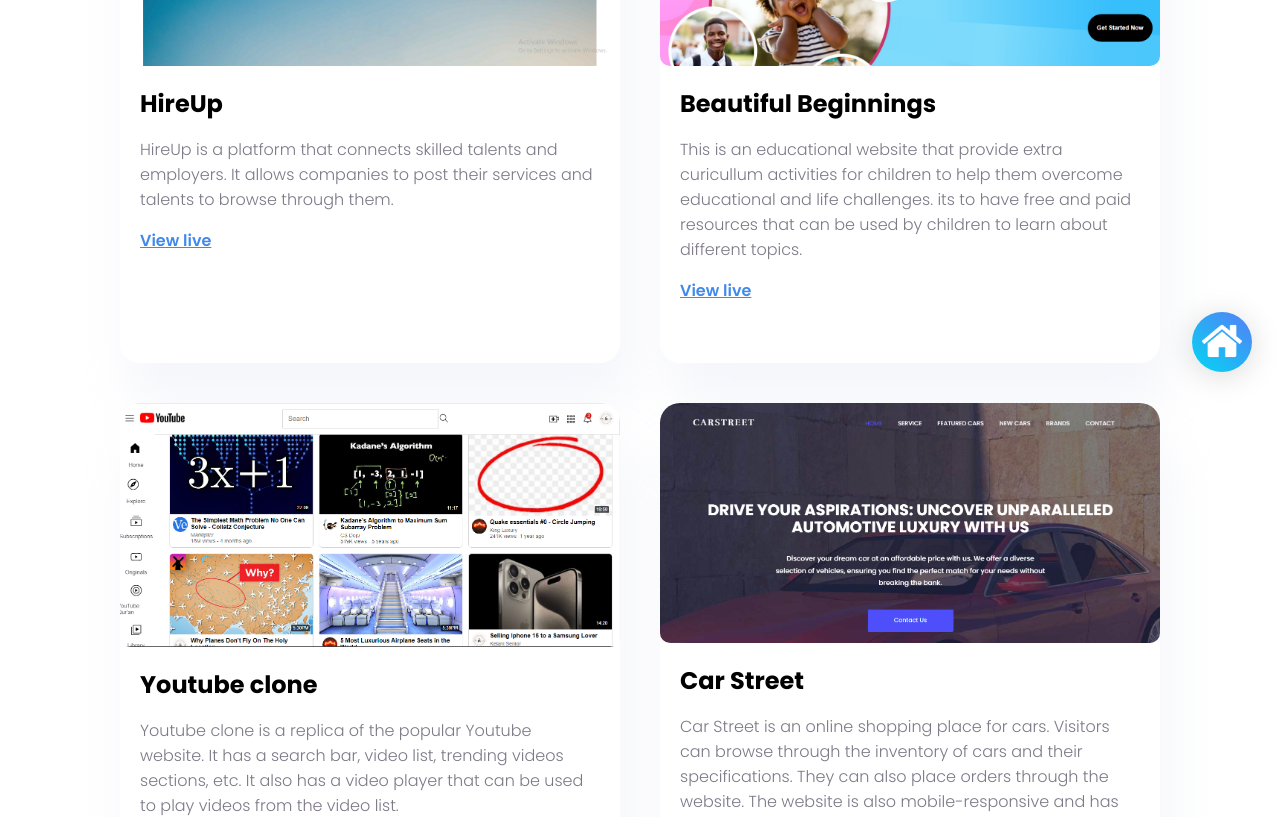
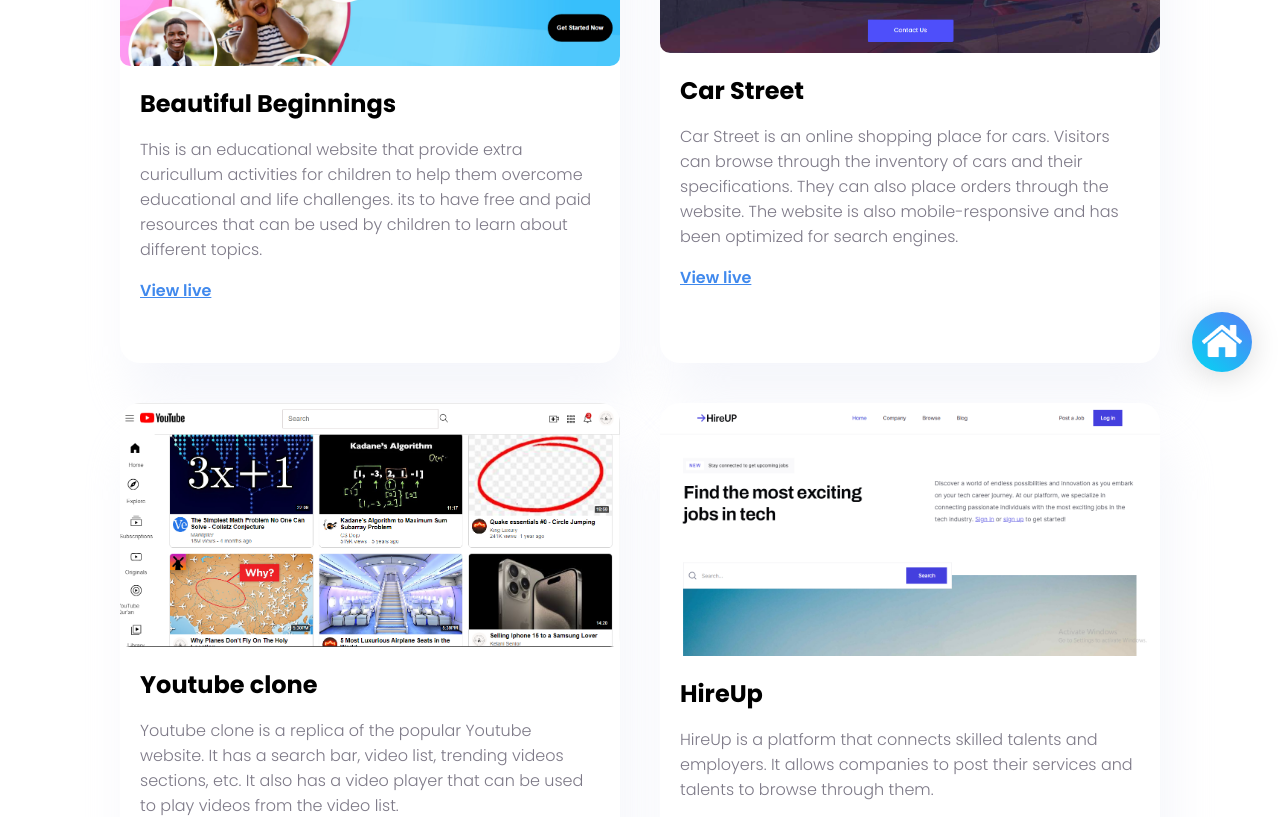
Before and after one commit to AbdulGoniyy/My-Portfolio-Website, a React (Create React App) app: page /#/projects in a window 1280 px wide. Shown: the part 400-1217 px from the top of the page. Built offline with nearby package versions, Linux system fonts and the light colour scheme.

Commit message:
next ups

```diff
--- a/src/assets/projectsData.js
+++ b/src/assets/projectsData.js
@@ -4,13 +4,7 @@ import Beautiful from './Beautiful.PNG'
 import Hireup from './Hireup.PNG'
 import Buybestbefore from './buybestbefore.PNG'
 export const projectsData = [
-     {
-        projectName: 'HireUp',
-        projectDescription:
-            'HireUp is a platform that connects skilled talents and employers. It allows companies to post their services and talents to browse through them.',
-        imageUrl: Hireup,
-        projectUrl: 'https://hireup-a367d6.webflow.io/',
-    },
+
     {
         projectName: 'Beautiful Beginnings',
         projectDescription:
@@ -19,25 +13,32 @@ export const projectsData = [
         projectUrl: 'https://beautiful-beginnings.vercel.app/',
     },
     {
+        projectName: 'Car Street',
+        projectDescription: `Car Street is an online shopping place for cars. Visitors can browse through the inventory of cars and their specifications. They can also place orders through the website. The website is also mobile-responsive and has been optimized for search engines.`,
+        imageUrl: Carstreet,
+        projectUrl: 'https://car-street.vercel.app/',
+    },
+    {
         projectName: 'Youtube clone',
         projectDescription: `Youtube clone is a replica of the popular Youtube website. It has a search bar, video list, trending videos sections, etc. It also has a video player that can be used to play videos from the video list.`,
         imageUrl: Youtube,
         projectUrl: 'https://my-vid.vercel.app/',
     },
     {
-        projectName: 'Car Street',
-        projectDescription: `Car Street is an online shopping place for cars. Visitors can browse through the inventory of cars and their specifications. They can also place orders through the website. The website is also mobile-responsive and has been optimized for search engines.`,
-        imageUrl: Carstreet,
-        projectUrl: 'https://car-street.vercel.app/',
+        projectName: 'HireUp',
+        projectDescription:
+            'HireUp is a platform that connects skilled talents and employers. It allows companies to post their services and talents to browse through them.',
+        imageUrl: Hireup,
+        projectUrl: 'https://hireup-a367d6.webflow.io/',
     },
-    {
+   /* {
         projectName: 'Buy Best Before',
         projectDescription: `Buy best before is a platform where users buy and sell goods that are nearing thier expirations date. The products are tagged with countdown of thier expirations and they displayed "EXPIRED" once they reach expiration. Intrested buyers buys the products they are intrested in amisdt arrays of products`,
         imageUrl: Buybestbefore,
         projectUrl: 'https://buybestbefore.vercel.app',
     },
 
-   /* {
+    {
         projectName: 'FlashType',
         projectDescription:
             'Having a good typing speed will always help you as a developer! Here, I present you the typing speed test application, where you can check your typing speed (in wpm) and share the results with your friends too.',
--- a/src/assets/skillsData.js
+++ b/src/assets/skillsData.js
@@ -35,7 +35,8 @@ export const skillList = [
     {
         skillName: 'GitHub',
         skillUrl: GitHub,
-    }, /*
+    },
+     /*
     {
         skillName: 'MongoDB',
         skillUrl: 'https://user-images.githubusercontent.com/31516195/170096317-6eabc365-6fb1-41e2-b699-ea18f202a145.png',
--- a/src/components/About/About.css
+++ b/src/components/About/About.css
@@ -15,6 +15,8 @@
     display: flex;
     flex-direction: column;
     justify-content: center;
+    font-size: 18px;
+    line-height: 25px;
 }
 .about-link{
     color: #000;
--- a/src/components/Contact/Contact.jsx
+++ b/src/components/Contact/Contact.jsx
@@ -7,9 +7,8 @@ import gitHub from "./../../assets/gh.png";
 import instaGram from "./../../assets/in.png";
 import linkedIn from "./../../assets/li.png";
 import medium from "./../../assets/me.png";
-import web from "./../../assets/web.png";
-import hashnode from "./../../assets/hashnode.png";
 import { useForm, ValidationError } from '@formspree/react';
+
 function Contact() {
   const [state, handleSubmit] = useForm("mdobenlw");
   if (state.succeeded){
--- a/src/components/Home/Home.css
+++ b/src/components/Home/Home.css
@@ -29,7 +29,7 @@
     font-family: 'Poppins', sans-serif;
     font-style: normal;
     font-weight: 600;
-    font-size: 16px;
+    font-size: 18px;
     line-height: 20px;
     color: #e5e5e5;
     margin: 10px;
@@ -71,7 +71,7 @@
     font-family: 'Poppins', sans-serif;
     font-style: normal;
     font-weight: 500;
-    font-size: 16px;
+    font-size: 18px;
     line-height: 16px;
     letter-spacing: 0.2px;
     text-align: center;
--- a/src/components/Home/Home.jsx
+++ b/src/components/Home/Home.jsx
@@ -23,7 +23,7 @@ class Home extends Component {
                 <h1>
                     Welcome to my portfolio!
                 </h1>
-                <p>
+                <p className="name">
                     I am AbdulGoniyy Kelani, a <u>frontend engineer </u> and a <u> technical writer</u>.
                 </p>
             </div>
```
